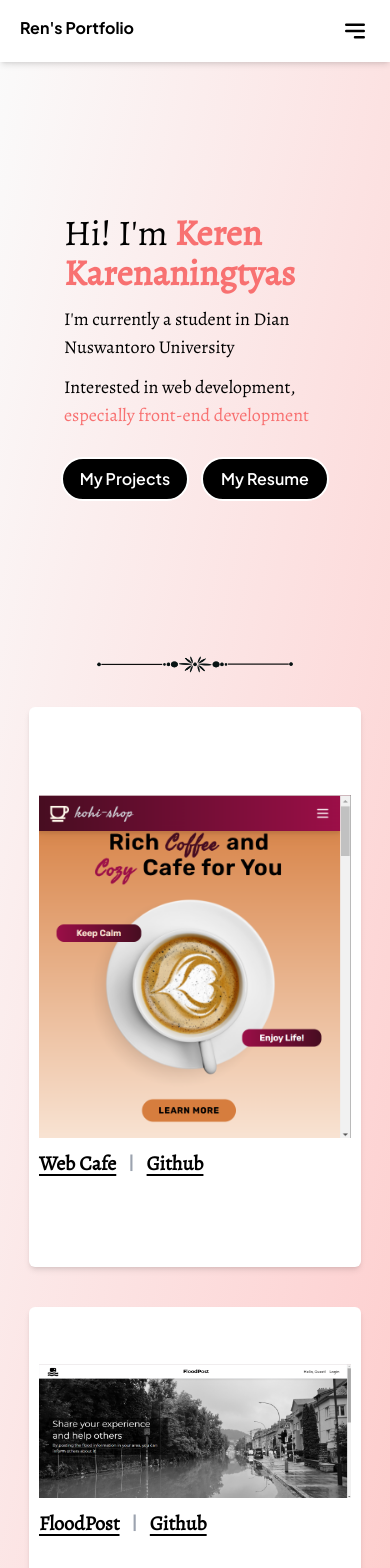
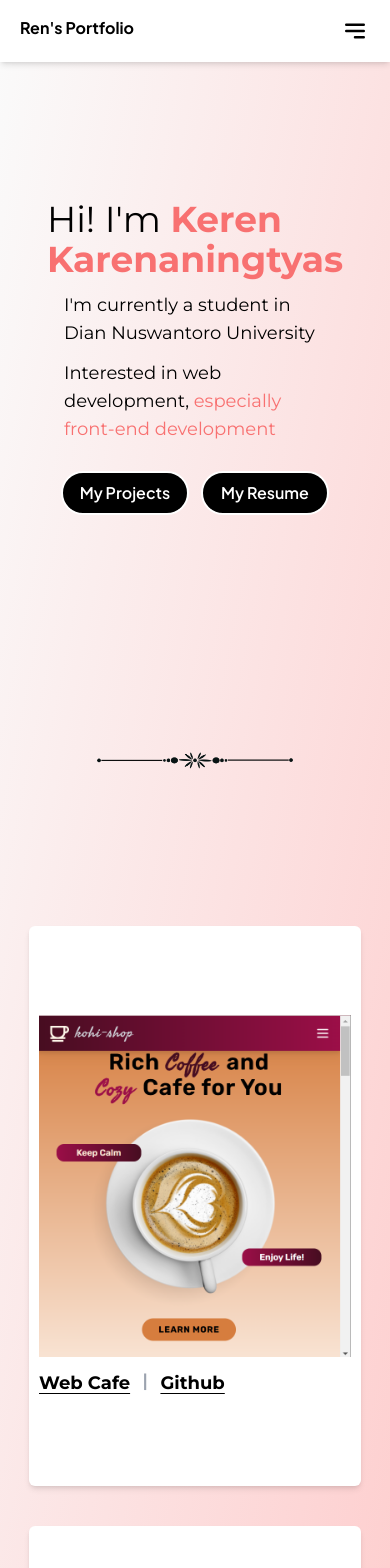
Before and after one commit to rreennn/my-portfolio, a Next.js app: page / in a window 390 px wide. Shown: the top 1568 px of the page. Built offline with nearby package versions, Linux system fonts and the light colour scheme.

Commit message:
fix font and responsive card

```diff
--- a/app/components/Card.jsx
+++ b/app/components/Card.jsx
@@ -3,11 +3,11 @@ import cafe from "../../assets/cafe.png";
 import cafe2 from "../../assets/cafe2.png";
 import post from "../../assets/post.png";
 import Image from "next/image";
-import { alegreya } from "@/assets/fonts";
+import { montserrat } from "@/assets/fonts";
 
 export default function Card() {
   return (
-    <div className="pb-12 pt-5" id="project">
+    <div className="pb-12 pt-5 w-screen" id="project">
       {/* lil card */}
       <div className="flex md:hidden flex-col gap-10">
         {/* card 1 */}
@@ -18,18 +18,18 @@ export default function Card() {
             <div className="pt-3 flex gap-3">
               <a
                 href="https://web-cafe-two.vercel.app/"
-                className={alegreya.className}
+                className={montserrat.className}
               >
-                <span className="text-xl py-3 underline underline-offset-4 duration-200 hover:text-blue-700 font-semibold">
+                <span className="text-lg py-3 underline underline-offset-4 duration-200 hover:text-blue-700 font-semibold">
                   Web Cafe
                 </span>
               </a>
               <p className="font-bold text-gray-400">|</p>
               <a
                 href="https://github.com/rreennn/web-cafe"
-                className={alegreya.className}
+                className={montserrat.className}
               >
-                <span className="text-xl py-3 underline underline-offset-4 duration-200 hover:text-blue-700 font-semibold">
+                <span className="text-lg py-3 underline underline-offset-4 duration-200 hover:text-blue-700 font-semibold">
                   Github
                 </span>
               </a>
@@ -45,18 +45,18 @@ export default function Card() {
             <div className="pt-3 flex gap-3">
               <a
                 href="https://uas-react-flood-post.vercel.app/"
-                className={alegreya.className}
+                className={montserrat.className}
               >
-                <span className="text-xl py-3 underline underline-offset-4 duration-200 hover:text-blue-700 font-semibold">
+                <span className="text-lg py-3 underline underline-offset-4 duration-200 hover:text-blue-700 font-semibold">
                   FloodPost
                 </span>
               </a>
               <p className="font-bold text-gray-400">|</p>
               <a
                 href="https://github.com/rreennn/UAS-React-FloodPost"
-                className={alegreya.className}
+                className={montserrat.className}
               >
-                <span className="text-xl py-3 underline underline-offset-4 duration-200 hover:text-blue-700 font-semibold">
+                <span className="text-lg py-3 underline underline-offset-4 duration-200 hover:text-blue-700 font-semibold">
                   Github
                 </span>
               </a>
@@ -69,24 +69,24 @@ export default function Card() {
       <div className="hidden md:flex flex-col gap-10">
         {/* card 1 */}
         <div className="flex flex-col justify-center items-center">
-          <div className="bg-white w-[85%] max-w-full relative flex justify-center rounded-md items-center h-[35rem] shadow-md">
+          <div className="bg-white object-scale-down h-[35rem] w-[70rem] max-w-full relative flex justify-center rounded-md items-center shadow-md">
             <div className="absolute max-w-full">
               <Image src={cafe} alt="web-cafe" className="w-full object-scale-down" />
               <div className="pt-3 flex gap-3">
                 <a
                   href="https://web-cafe-two.vercel.app/"
-                  className={alegreya.className}
+                  className={montserrat.className}
                 >
-                  <span className="text-xl py-3 underline underline-offset-4 duration-200 hover:text-blue-700 font-semibold">
+                  <span className="text-lg py-3 underline underline-offset-4 duration-200 hover:text-blue-700 font-semibold">
                     Web Cafe
                   </span>
                 </a>
                 <p className="font-bold text-gray-400">|</p>
                 <a
                   href="https://github.com/rreennn/web-cafe"
-                  className={alegreya.className}
+                  className={montserrat.className}
                 >
-                  <span className="text-xl py-3 underline underline-offset-4 duration-200 hover:text-blue-700 font-semibold">
+                  <span className="text-lg py-3 underline underline-offset-4 duration-200 hover:text-blue-700 font-semibold">
                     Github
                   </span>
                 </a>
@@ -97,24 +97,24 @@ export default function Card() {
 
         {/* card 2 */}
         <div className="flex flex-col justify-center items-center">
-          <div className="bg-white relative w-[85%] flex rounded-md justify-center items-center h-[35rem] shadow-md">
+          <div className="bg-white relative h-[35rem] w-[70rem] flex rounded-md justify-center items-center shadow-md">
             <div className="absolute max-w-full">
               <Image src={post} alt="web-cafe" className="w-full object-scale-down"  />
               <div className="pt-3 flex gap-3">
                 <a
                   href="https://uas-react-flood-post.vercel.app/"
-                  className={alegreya.className}
+                  className={montserrat.className}
                 >
-                  <span className="text-xl py-3 underline underline-offset-4 duration-200 hover:text-blue-700 font-semibold">
+                  <span className="text-lg py-3 underline underline-offset-4 duration-200 hover:text-blue-700 font-semibold">
                     FloodPost
                   </span>
                 </a>
                 <p className="font-bold text-gray-400">|</p>
                 <a
                   href="https://github.com/rreennn/UAS-React-FloodPost"
-                  className={alegreya.className}
+                  className={montserrat.className}
                 >
-                  <span className="text-xl py-3 underline underline-offset-4 duration-200 hover:text-blue-700 font-semibold">
+                  <span className="text-lg py-3 underline underline-offset-4 duration-200 hover:text-blue-700 font-semibold">
                     Github
                   </span>
                 </a>
--- a/app/components/Footer.jsx
+++ b/app/components/Footer.jsx
@@ -6,7 +6,7 @@ import Image from "next/image";
 
 export default function Footer() {
   return (
-    <div className="bg-red-800" id="links">
+    <div className="bg-black text-white" id="links">
       <div className="px-8 py-5 flex flex-col gap-3 text-white">
         <p className="underline underline-offset-4 pb-3 text-lg font-semibold">Find me!</p>
         <a href="https://github.com/rreennn" className="flex gap-3 items-center hover:font-semibold duration-200">
--- a/app/components/Header.jsx
+++ b/app/components/Header.jsx
@@ -1,25 +1,25 @@
 import React from "react";
-import { alegreya } from "@/assets/fonts";
+import { montserrat } from "@/assets/fonts";
 import divider from "../../assets/divider.png";
 import Image from "next/image";
 
 export default function Header() {
   return (
-    <div className="" id="about">
+    <div className="h-screen" id="about">
       {/* lil screen */}
       <div className="md:hidden h-[70vh] flex px-16 items-center gap-3 justify-center flex-col">
-        <p className={alegreya.className}>
+        <p className={montserrat.className}>
           <span className="text-4xl">
             Hi! I'm{" "}
             <span className="text-red-400 font-bold">Keren Karenaningtyas</span>
           </span>
         </p>
-        <p className={alegreya.className}>
+        <p className={montserrat.className}>
           <span className="text-lg">
             I'm currently a student in Dian Nuswantoro University
           </span>
         </p>
-        <p className={alegreya.className}>
+        <p className={montserrat.className}>
           <span className="text-lg">
             Interested in web development,{" "}
             <span className="text-red-400">
@@ -45,18 +45,18 @@ export default function Header() {
 
       {/* big screen */}
       <div className="hidden md:flex h-[60vh] flex-col justify-center px-24 gap-1 ">
-        <p className={alegreya.className}>
+        <p className={montserrat.className}>
           <span className="text-4xl">
             Hi! I'm{" "}
             <span className="text-red-600 font-bold">Keren Karenaningtyas</span>
           </span>
         </p>
-        <p className={alegreya.className}>
+        <p className={montserrat.className}>
           <span className="text-lg">
             I'm currently a student in Dian Nuswantoro University
           </span>
         </p>
-        <p className={alegreya.className}>
+        <p className={montserrat.className}>
           <span className="text-lg">
             Interested in web development,{" "}
             <span className="text-red-600">
@@ -79,7 +79,7 @@ export default function Header() {
           </a>
         </div>
       </div>
-      <div className="flex justify-center pb-3">
+      <div className="flex justify-center pt-24">
         <Image src={divider} alt="divider" width={200} />
       </div>
     </div>
--- a/app/layout.js
+++ b/app/layout.js
@@ -17,7 +17,7 @@ export default function RootLayout({ children }) {
       <head>
 
       </head>
-      <body className={`${plusJakartaSans.className} antialiased`}>
+      <body className={`${plusJakartaSans.className} antialiased w-screen`}>
         {children}
       </body>
     </html>
--- a/app/page.js
+++ b/app/page.js
@@ -6,7 +6,7 @@ import Navbar from "./components/Navbar";
 
 export default function Home() {
   return (
-    <div className="flex flex-col h-screen">
+    <div className="flex flex-col h-screen w-screen">
       <Navbar />
       <div className="bg-gradient-to-br from-zinc-50 to-red-200">
         <Header />
--- a/assets/fonts.js
+++ b/assets/fonts.js
@@ -1,6 +1,6 @@
-import { Alegreya } from "next/font/google";
+import { Montserrat } from "next/font/google";
 
-export const alegreya = Alegreya({
-    weight: ["400"],
+export const montserrat = Montserrat({
+    weight: ["400", "500", "700"],
     subsets: ["latin"]
 })
```
